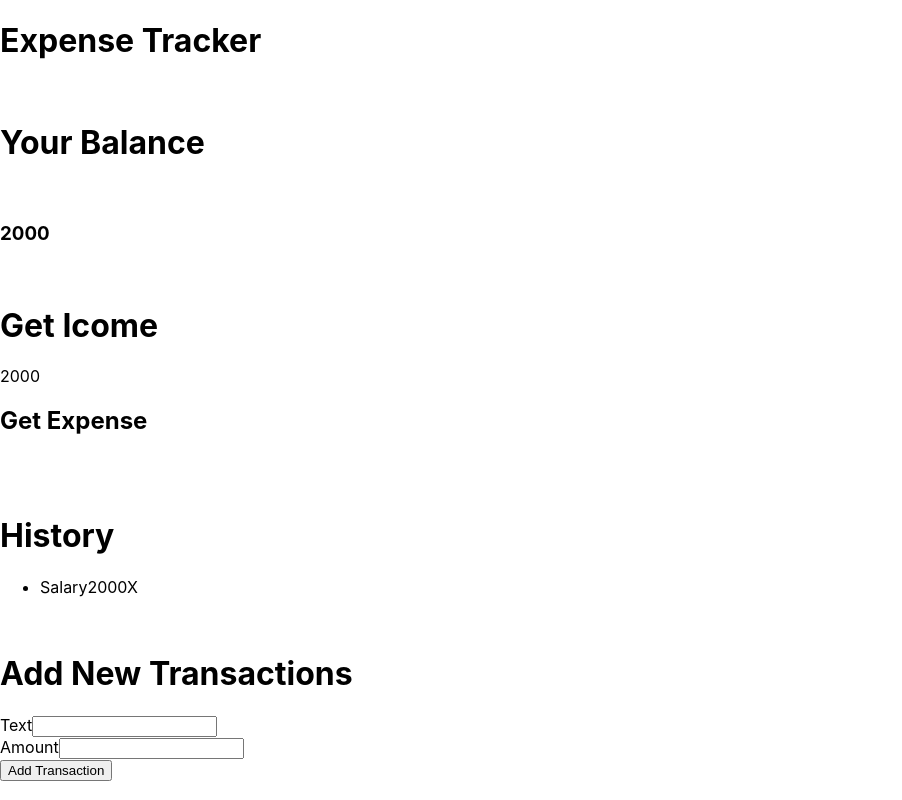
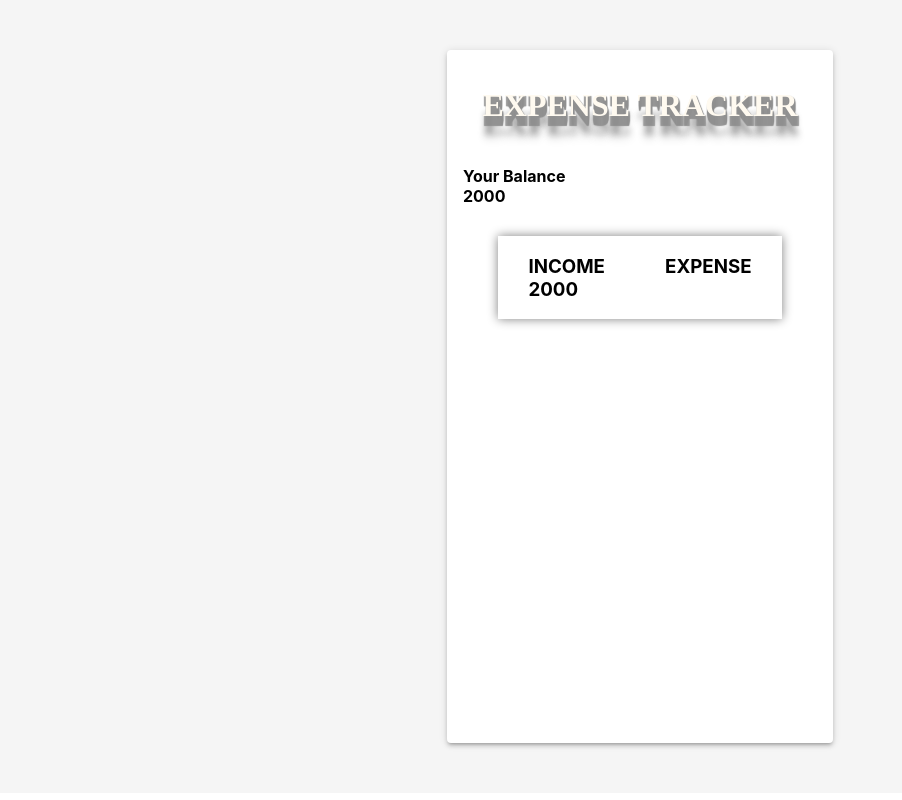
Before and after one commit to 007Abdullah/Expense-Tracker-with-Typescript-7a, a React (Create React App) app: page / in a window 1280 px wide. Shown: the whole page, without its empty margins (0-902 px from the left). Built offline with nearby package versions, Linux system fonts and the light colour scheme.

Commit message:
Balance Styling

```diff
--- a/package.json
+++ b/package.json
@@ -3,6 +3,7 @@
   "version": "0.1.0",
   "private": true,
   "dependencies": {
+    "@material-ui/core": "^4.11.4",
     "@testing-library/jest-dom": "^5.11.4",
     "@testing-library/react": "^11.1.0",
     "@testing-library/user-event": "^12.1.10",
--- a/src/App.tsx
+++ b/src/App.tsx
@@ -1,33 +1,62 @@
 import React, { useEffect } from 'react';
 import './App.css';
+import { makeStyles } from '@material-ui/core/styles';
+import Paper from '@material-ui/core/Paper';
+import Grid from '@material-ui/core/Grid';
 import { InitNotification } from './services/FirebaseService.js';
 import { Provider } from './globalContext/Context';
-import Header from './components/Header';
 import Balance from './components/Balance';
 import IncomeExpense from './components/IncomeExpense';
 import Transaction from './components/Transaction';
 import Addtransaction from './components/Addtransaction';
 
+
+const useStyles = makeStyles((theme) => ({
+  root: {
+    flexGrow: 1,
+    backgroundColor: '#f5f5f5',
+  },
+  paper: {
+    width: '30%',
+    height: '661px',
+    padding: theme.spacing(2),
+    color: theme.palette.text.secondary,
+  },
+}));
+
+
 function App() {
+
+  const classes = useStyles();
 
   useEffect(() => {
     InitNotification();
   }, []);
 
   return (
-    <div>
+    <React.Fragment>
+      <div className={classes.root}>
+        <Grid container>
+          <Grid item xs={12}>
+            <div style={{ padding: '50px', display: 'flex', justifyContent: 'center' }}>
+              <Paper className={classes.paper} elevation={3}>
+                <h1 style={{ textAlign: 'center', color: 'floralwhite', fontFamily: 'Serif', textTransform: 'uppercase', textShadow: '1px 1px 1px #919191,1px 2px 1px #919191,1px 3px 1px #919191,1px 4px 1px #919191,1px 5px 1px #919191,1px 6px 1px #919191,1px 7px 1px #919191,1px 8px 1px #919191,1px 9px 1px #919191,1px 10px 1px #919191,1px 18px 6px rgba(16,16,16,0.4),1px 22px 10px rgba(16,16,16,0.2)' }}>Expense Tracker</h1>
                 <Provider>
-        <Header />
                   <br />
                   <Balance />
-        <br />
                   <IncomeExpense />
-        <br />
+                  {/*<br />
                 <Transaction />
                 <br />
-        <Addtransaction />
+                <Addtransaction /> */}
                 </Provider>
+              </Paper>
             </div>
+
+          </Grid>
+        </Grid>
+      </div>
+    </React.Fragment>
   );
 }
 
--- a/src/components/Balance.tsx
+++ b/src/components/Balance.tsx
@@ -17,9 +17,11 @@ const Balance = () => {
 
     return (
         <React.Fragment>
-            <h1>Your Balance</h1>
-            <br />
-            <h3>{balance}</h3>
+            <span style={{ color: 'black' }}>
+                <b>Your Balance
+                    <br />
+                    {balance}</b>
+            </span>
         </React.Fragment>
     )
 }
--- a/src/components/Header.tsx
+++ /dev/null
@@ -1,12 +0,0 @@
-import React from 'react';
-
-const Header = () => {
-
-    return (
-        <React.Fragment>
-            <h1>Expense Tracker</h1>
-        </React.Fragment>
-    )
-}
-
-export default Header;
--- a/src/components/IncomeExpense.tsx
+++ b/src/components/IncomeExpense.tsx
@@ -18,12 +18,11 @@ const IncomeExpense: React.FC = () => {
 
     return (
         <React.Fragment>
-            <h1>Get Icome</h1>
-            {getIcome}
-            <br />
-            <h2>Get Expense</h2>
-            {Getexpense}
-            <br />
+            <div style={{ color: 'black', width: '80%', display: 'flex', justifyContent: 'space-around', backgroundColor: 'white', margin: '0 auto', marginTop: '30px', boxShadow: '0 0 10px gray' }}>
+                <h3>INCOME <br />{getIcome}</h3>
+                <h3>EXPENSE <br />{Getexpense}</h3>
+            </div>
+
         </React.Fragment>
     )
 }
```
Also changed, not shown: 1 other file (tests, documents, lock files or other folders). Lines whose indentation alone changed are shown as unchanged.
